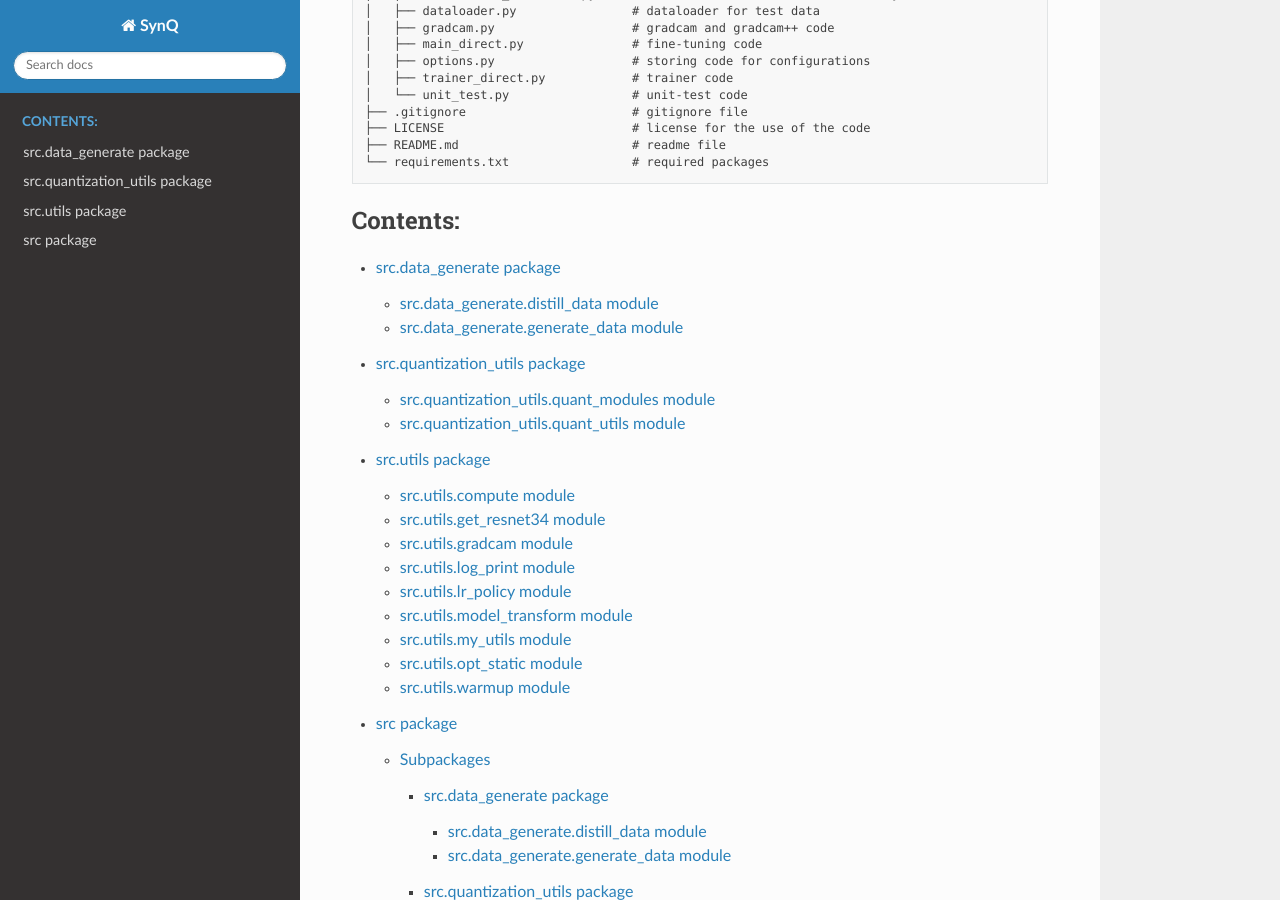
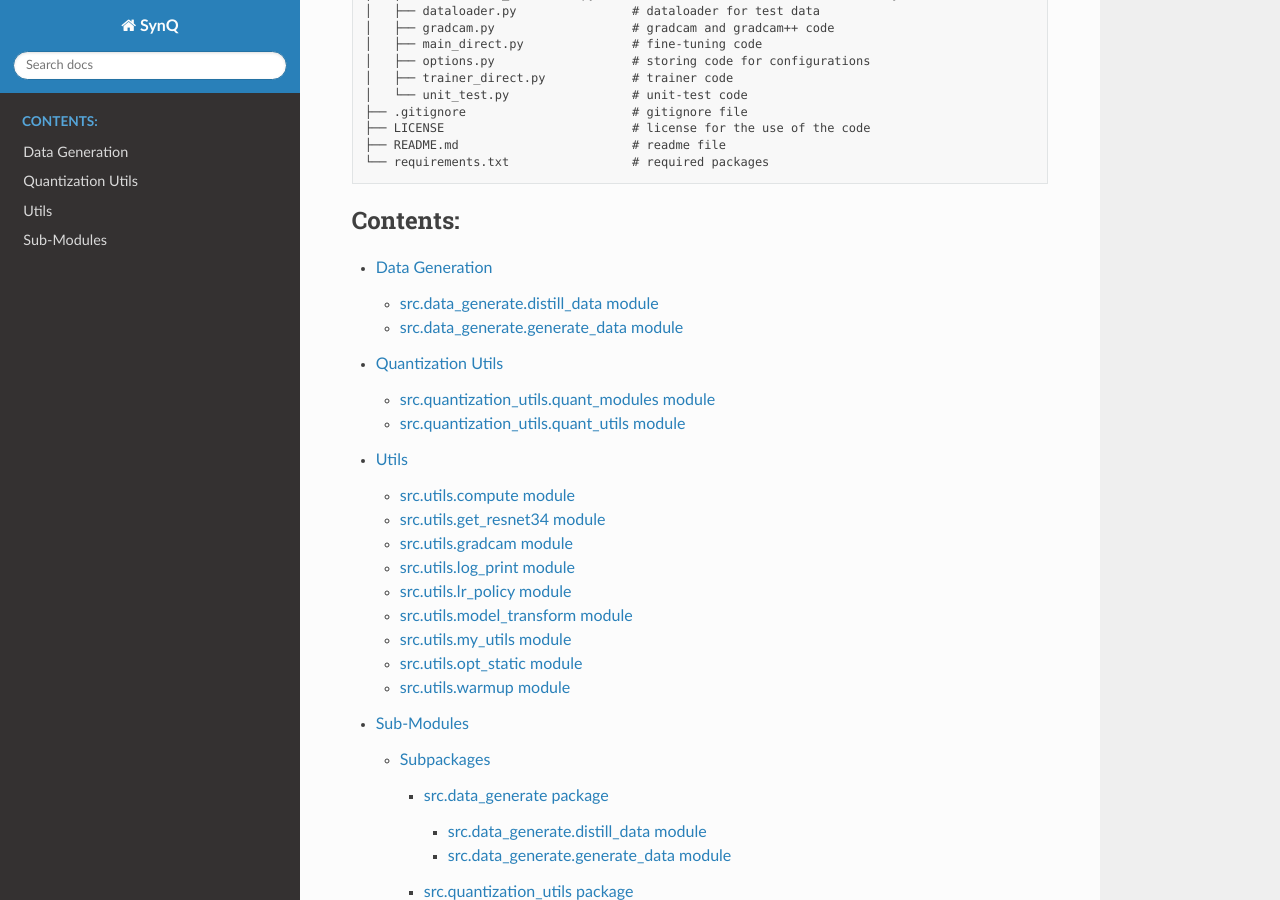
Before and after one commit to weesunghyun/SynQ, a Sphinx documentation site: the page built from docs/source/index.rst, in a window 1280 px wide and 900 px high, scrolled down 1938 px. Built offline with Sphinx 7.4.7 and the Read the Docs theme 2.0.0, drawn with Linux system fonts in a browser that asks for light colours.

Commit message:
Update: Sphinx

```diff
--- a/docs/source/index.rst
+++ b/docs/source/index.rst
@@ -84,11 +84,10 @@ Here is an overview of our codes:
    :maxdepth: 4
    :caption: Contents:
 
-   src.data_generate
-   src.quantization_utils
-   src.utils
-   src
-
+   Data Generation <src.data_generate>
+   Quantization Utils <src.quantization_utils>
+   Utils <src.utils>
+   Sub-Modules <src>
 
 Indices and tables
 ==================
```
